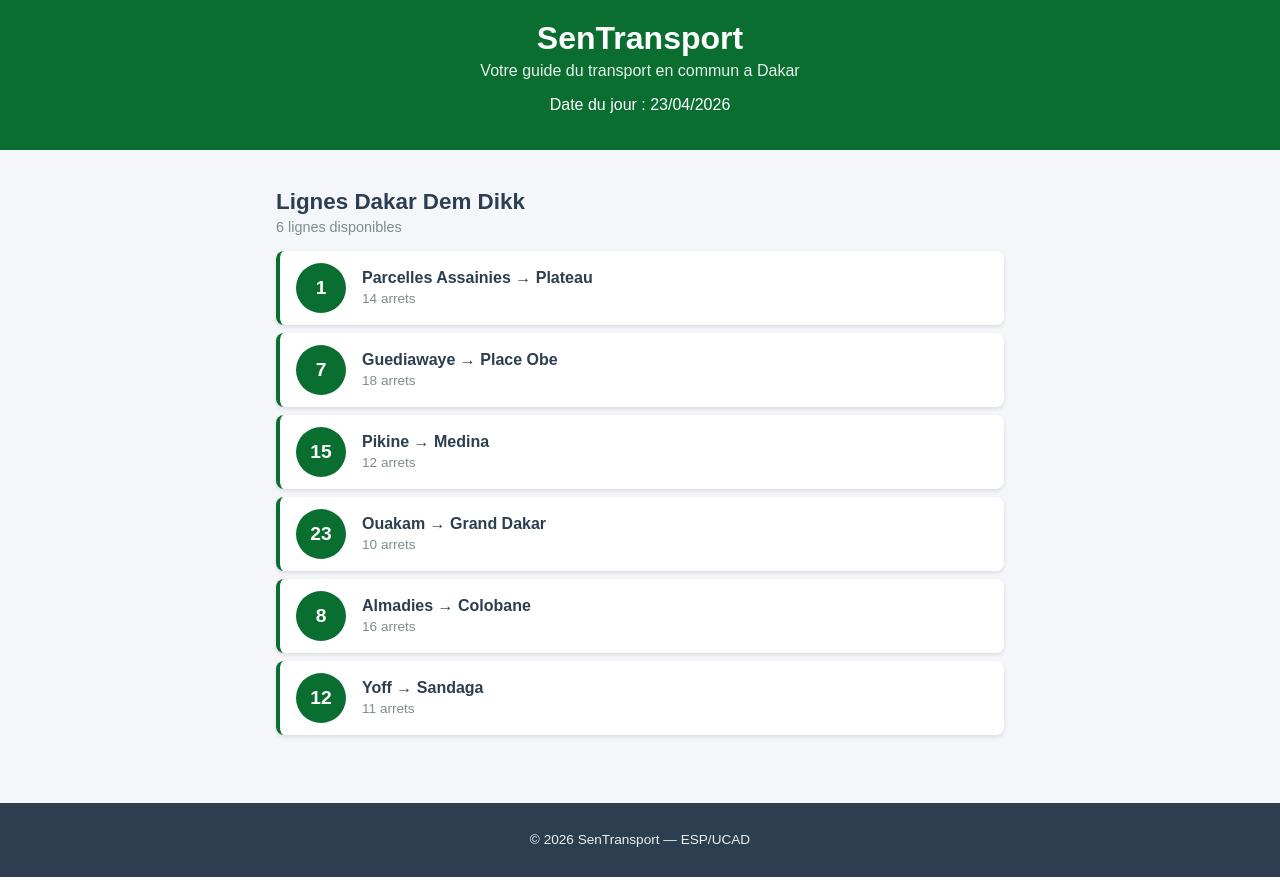
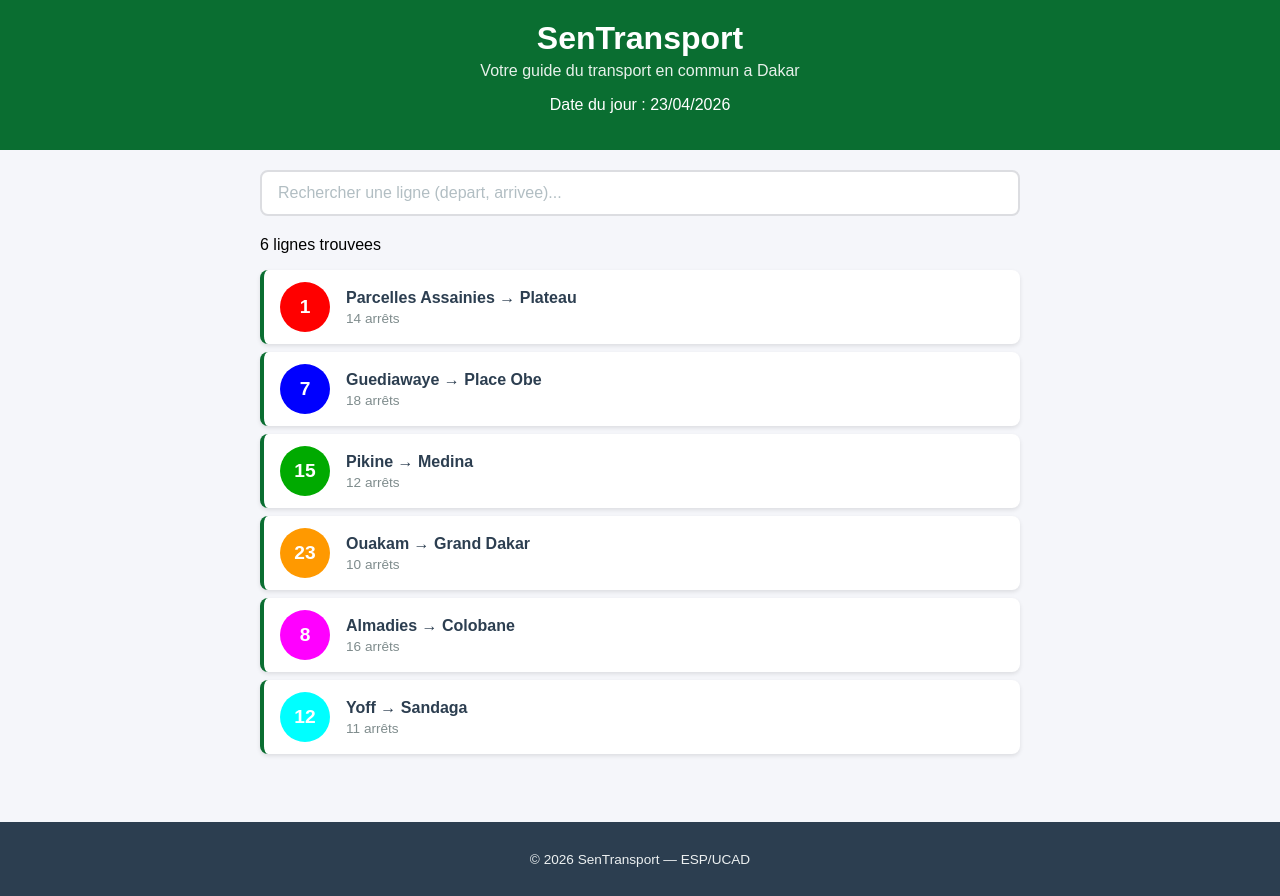
Before and after one commit to AissatouAM/sentransport, a React (Create React App) app: page / in a window 1280 px wide. Built offline with nearby package versions, Linux system fonts and the light colour scheme.

Commit message:
Lab 3 : etat, recherche et selection de lignes

```diff
--- a/src/App.css
+++ b/src/App.css
@@ -20,3 +20,20 @@
     padding: 12px;
   }
 }
+
+@media (max-width: 600px) {
+  .contenu {
+    padding: 12px;
+  }
+
+  .ligne-bus {
+    padding: 10px 12px;
+  }
+
+  .ligne-numero {
+    width: 40px;
+    height: 40px;
+    font-size: 1rem;
+    margin-right: 12px;
+  }
+}
--- a/src/App.js
+++ b/src/App.js
@@ -1,34 +1,177 @@
+import { useState } from 'react';
 import './App.css';
 import Header from './Header';
-import ListeLignes from './ListeLignes';
+import Recherche from './Recherche';
+import LigneBus from './LigneBus';
+import DetailLigne from './DetailLigne';
 import Footer from './Footer';
 
 function App() {
+  const [recherche, setRecherche] = useState("");
+  const [ligneSelectionnee, setLigneSelectionnee] = useState(null);
+
   const lignes = [
-    { id: 1, numero: "1", depart: "Parcelles Assainies",
+  {
+    id: 1,
+    numero: "1",
+    depart: "Parcelles Assainies",
     arrivee: "Plateau",
-    arrets: 14 },
-    { id: 2, numero: "7", depart: "Guediawaye",
-    arrivee: "Place Obe", arrets: 18 },
-    { id: 3, numero: "15", depart: "Pikine",
+    arrets: 14,
+    couleur: "#FF0000",
+    listeArrets: [
+      "Parcelles U14",
+      "Parcelles U10",
+      "Camberene",
+      "Patte d'Oie",
+      "Grand Dakar",
+      "Colobane",
+      "Ponty",
+      "Plateau"
+    ]
+  },
+  {
+    id: 2,
+    numero: "7",
+    depart: "Guediawaye",
+    arrivee: "Place Obe",
+    arrets: 18,
+    couleur: "#0000FF",
+    listeArrets: [
+      "Guediawaye",
+      "Pikine",
+      "Thiaroye",
+      "Keur Massar",
+      "Grand Yoff",
+      "Parcelles",
+      "Liberte 6",
+      "Place Obe"
+    ]
+  },
+  {
+    id: 3,
+    numero: "15",
+    depart: "Pikine",
     arrivee: "Medina",
-    arrets: 12 },
-    { id: 4, numero: "23", depart: "Ouakam",
-    arrivee: "Grand Dakar", arrets: 10 },
-    { id: 5, numero: "8", depart: "Almadies",
+    arrets: 12,
+    couleur: "#00AA00",
+    listeArrets: [
+      "Pikine Centre",
+      "Thiaroye Gare",
+      "Hann",
+      "Colobane",
+      "Fass",
+      "Medina"
+    ]
+  },
+  {
+    id: 4,
+    numero: "23",
+    depart: "Ouakam",
+    arrivee: "Grand Dakar",
+    arrets: 10,
+    couleur: "#FF9900",
+    listeArrets: [
+      "Ouakam Village",
+      "Mermoz",
+      "Fann",
+      "Point E",
+      "Liberte 5",
+      "Grand Dakar"
+    ]
+  },
+  {
+    id: 5,
+    numero: "8",
+    depart: "Almadies",
     arrivee: "Colobane",
-    arrets: 16 },
-    { id: 6, numero: "12", depart: "Yoff",
+    arrets: 16,
+    couleur: "#FF00FF",
+    listeArrets: [
+      "Almadies",
+      "Ngor",
+      "Yoff",
+      "Ouest Foire",
+      "Liberte 6",
+      "Colobane"
+    ]
+  },
+  {
+    id: 6,
+    numero: "12",
+    depart: "Yoff",
     arrivee: "Sandaga",
-    arrets: 11 },
-  ];
+    arrets: 11,
+    couleur: "#00FFFF",
+    listeArrets: [
+      "Yoff Village",
+      "Aeroport LSS",
+      "Parcelles U17",
+      "Grand Yoff",
+      "HLM",
+      "Sandaga"
+    ]
+  }
+];
+
+  const lignesFiltrees = lignes.filter(
+    l =>
+      l.depart.toLowerCase().includes(
+        recherche.toLowerCase()
+      ) ||
+      l.arrivee.toLowerCase().includes(
+        recherche.toLowerCase()
+      ) ||
+      l.numero.includes(recherche)
+  );
+
+  function handleClickLigne(ligne) {
+    if (
+      ligneSelectionnee &&
+      ligneSelectionnee.id === ligne.id
+    ) {
+      setLigneSelectionnee(null);
+    } else {
+      setLigneSelectionnee(ligne);
+    }
+  }
 
   return (
     <div className="App">
       <Header />
+
       <main className="contenu">
-        <ListeLignes lignes={lignes} />
+        <Recherche
+          valeur={recherche}
+          onChange={setRecherche}
+        />
+
+        <p className="resultat-recherche">
+          {lignesFiltrees.length} ligne
+          {lignesFiltrees.length > 1 ? 's' : ''} trouvee
+          {lignesFiltrees.length > 1 ? 's' : ''}
+        </p>
+
+        {lignesFiltrees.map(ligne => (
+          <LigneBus
+            key={ligne.id}
+            numero={ligne.numero}
+            depart={ligne.depart}
+            arrivee={ligne.arrivee}
+            arrets={ligne.arrets}
+            couleur={ligne.couleur}
+            estSelectionnee={
+              ligneSelectionnee &&
+              ligneSelectionnee.id === ligne.id
+            }
+            onClick={() => handleClickLigne(ligne)}
+          />
+        ))}
+
+        {ligneSelectionnee && (
+          <DetailLigne ligne={ligneSelectionnee} />
+        )}
       </main>
+
       <Footer />
     </div>
   );
--- /dev/null
+++ b/src/DetailLigne.css
@@ -0,0 +1,73 @@
+.detail-ligne {
+  background-color: #ffffff;
+  border: 2px solid #0a6e31;
+  border-radius: 8px;
+  padding: 20px;
+  margin-top: 16px;
+  animation: slideDown 0.3s ease;
+}
+
+@keyframes slideDown {
+  from {
+    opacity: 0;
+    transform: translateY(-10px);
+  }
+  to {
+    opacity: 1;
+    transform: translateY(0);
+  }
+}
+
+.detail-titre {
+  color: #0a6e31;
+  margin: 0 0 8px 0;
+  font-size: 1.2rem;
+}
+
+.detail-info {
+  color: #7f8c8d;
+  margin: 0 0 16px 0;
+  font-size: 0.9rem;
+}
+
+.detail-arrets h4 {
+  color: #2c3e50;
+  margin: 0 0 8px 0;
+}
+
+.detail-liste {
+  list-style: none;
+  padding: 0;
+  margin: 0;
+}
+
+.detail-arret {
+  display: flex;
+  align-items: center;
+  padding: 8px 0;
+  border-bottom: 1px solid #f0f0f0;
+}
+
+.detail-arret:last-child {
+  border-bottom: none;
+}
+
+.arret-numero {
+  background-color: #0a6e31;
+  color: white;
+  width: 28px;
+  height: 28px;
+  border-radius: 50%;
+  display: flex;
+  align-items: center;
+  justify-content: center;
+  font-size: 0.8rem;
+  font-weight: bold;
+  margin-right: 12px;
+  flex-shrink: 0;
+}
+
+.arret-nom {
+  color: #2c3e50;
+  font-size: 0.95rem;
+}
--- /dev/null
+++ b/src/DetailLigne.js
@@ -0,0 +1,30 @@
+import './DetailLigne.css';
+
+function DetailLigne({ ligne }) {
+  return (
+    <div className="detail-ligne">
+      <h3 className="detail-titre">
+        Ligne {ligne.numero} : {ligne.depart} &rarr; {ligne.arrivee}
+      </h3>
+
+      <p className="detail-info">
+        {ligne.arrets} arrets sur ce trajet
+      </p>
+
+      <div className="detail-arrets">
+        <h4>Arrets principaux :</h4>
+
+        <ul className="detail-liste">
+          {ligne.listeArrets.map((arret, index) => (
+            <li key={index} className="detail-arret">
+              <span className="arret-numero">{index + 1}</span>
+              <span className="arret-nom">{arret}</span>
+            </li>
+          ))}
+        </ul>
+      </div>
+    </div>
+  );
+}
+
+export default DetailLigne;
--- a/src/LigneBus.js
+++ b/src/LigneBus.js
@@ -1,14 +1,15 @@
 import './LigneBus.css';
 
-function LigneBus({ numero, depart, arrivee, arrets }) {
+function LigneBus({ couleur, numero, depart, arrivee, arrets, estSelectionnee, onClick }) {
   return (
-    <div className="ligne-bus">
-      <div className="ligne-numero">{numero}</div>
+    <div className={`ligne-bus ${estSelectionnee ? 'selectionnee' : ''}`} onClick={onClick}>
+      <div className="ligne-numero"
+      style={{ backgroundColor: couleur}}>{numero}</div>
       <div className="ligne-info">
         <span className="ligne-trajet">
           {depart} &rarr; {arrivee}
         </span>
-        <span className="ligne-arrets">{arrets} arrets</span>
+        <span className="ligne-arrets">{arrets} arrêts</span>
       </div>
     </div>
   );
--- a/src/ListeLignes.css
+++ b/src/ListeLignes.css
@@ -14,3 +14,12 @@
   margin-top: 0;
   margin-bottom: 16px;
 }
+
+.ligne-bus-active {
+  border-left: 4px solid #e67e22;
+  background-color: #fef9f3;
+}
+
+.ligne-bus-active .ligne-numero {
+  background-color: #e67e22;
+}
--- a/src/ListeLignes.js
+++ b/src/ListeLignes.js
@@ -1,24 +1,31 @@
-import LigneBus from './LigneBus';
-import './ListeLignes.css';
+import './LigneBus.css';
 
-function ListeLignes({ lignes }) {
+function LigneBus({
+  numero,
+  depart,
+  arrivee,
+  arrets,
+  estSelectionnee,
+  onClick
+}) {
   return (
-    <div className="liste-lignes">
-      <h2 className="liste-titre">Lignes Dakar Dem Dikk</h2>
-      <p className="liste-description">
-        {lignes.length} lignes disponibles
-      </p>
-      {lignes.map(ligne => (
-        <LigneBus
-          key={ligne.id}
-          numero={ligne.numero}
-          depart={ligne.depart}
-          arrivee={ligne.arrivee}
-          arrets={ligne.arrets}
-        />
-      ))}
+    <div
+      className={`ligne-bus ${
+        estSelectionnee ? 'ligne-bus-active' : ''
+      }`}
+      onClick={onClick}
+    >
+      <div className="ligne-numero">{numero}</div>
+
+      <div className="ligne-info">
+        <span className="ligne-trajet">
+          {depart} &rarr; {arrivee}
+        </span>
+
+        <span className="ligne-arrets">{arrets} arrets</span>
+      </div>
     </div>
   );
 }
 
-export default ListeLignes;
+export default LigneBus;
--- /dev/null
+++ b/src/Recherche.css
@@ -0,0 +1,22 @@
+.recherche {
+  margin-bottom: 20px;
+}
+
+.recherche-input {
+  width: 100%;
+  padding: 12px 16px;
+  font-size: 1rem;
+  border: 2px solid #dcdde1;
+  border-radius: 8px;
+  outline: none;
+  box-sizing: border-box;
+  transition: border-color 0.2s;
+}
+
+.recherche-input:focus {
+  border-color: #0a6e31;
+}
+
+.recherche-input::placeholder {
+  color: #b2bec3;
+}
--- /dev/null
+++ b/src/Recherche.js
@@ -0,0 +1,17 @@
+import './Recherche.css';
+
+function Recherche({ valeur, onChange }) {
+  return (
+    <div className="recherche">
+      <input
+        type="text"
+        className="recherche-input"
+        placeholder="Rechercher une ligne (depart, arrivee)..."
+        value={valeur}
+        onChange={e => onChange(e.target.value)}
+      />
+    </div>
+  );
+}
+
+export default Recherche;
--- /dev/null
+++ b/src/StatReseau.css
@@ -0,0 +1,5 @@
+.statReseau{
+  font-family: Arial, Helvetica, sans-serif;
+  color: gray;
+  padding: 20px;
+}
```
Also changed, not shown: src/StatReseau.js (added, +27 -0 lines).
